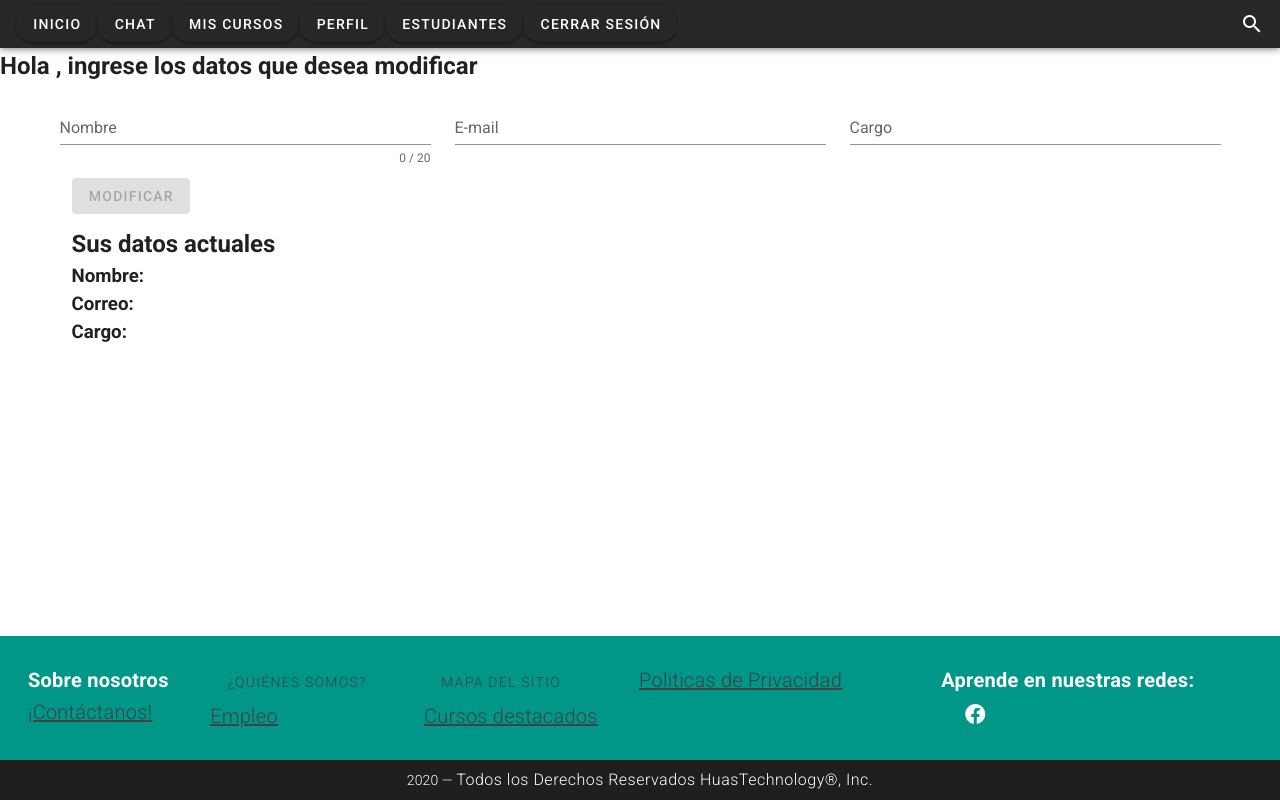
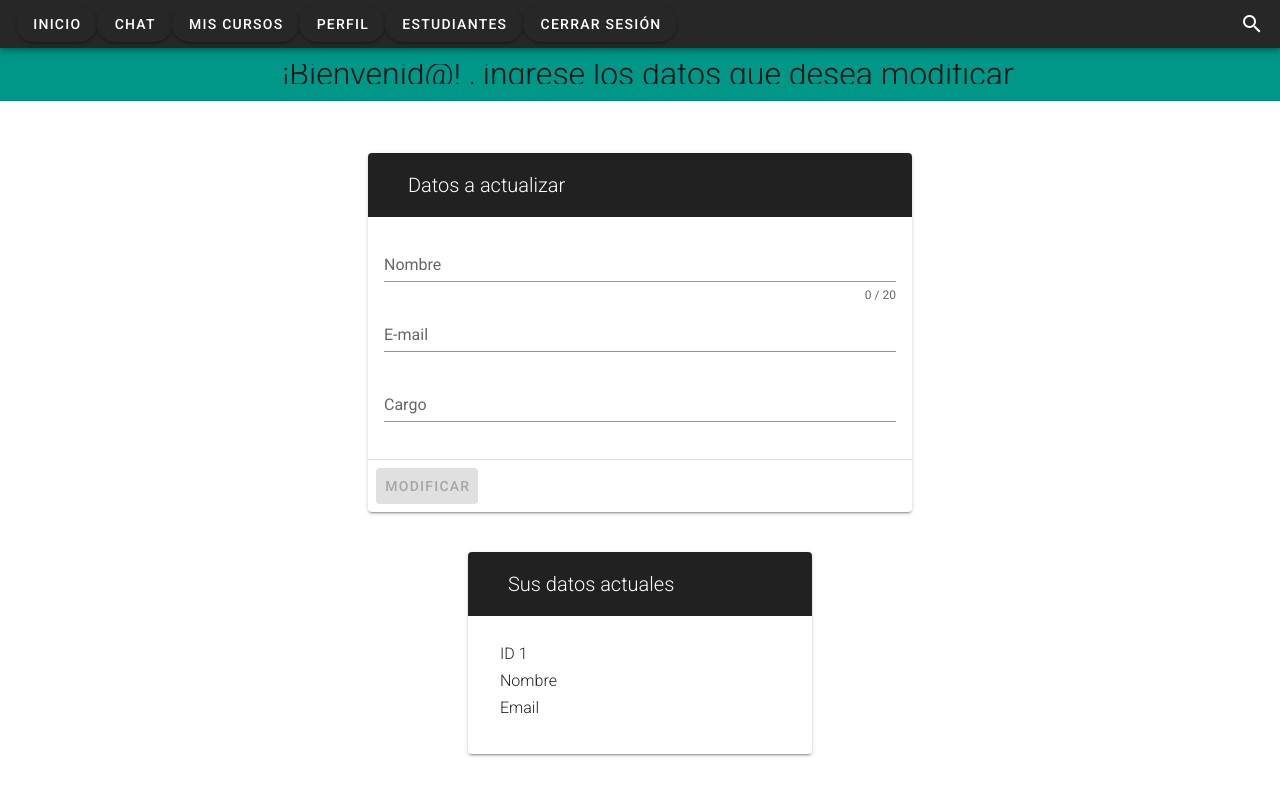
Before and after one commit to DavidMendoza5/GestorCursosTemplate, a Vue app: page /#/ModificarInfo in a window 1280 px wide. Shown: the top 800 px of the page. Built offline with nearby package versions, Linux system fonts and the light colour scheme; sample sign-in values are in the browser's storage.

Commit message:
Se agregó diseño en actualizar un docente

```diff
--- a/src/views/ModificarInfo.vue
+++ b/src/views/ModificarInfo.vue
@@ -1,68 +1,71 @@
 <template>
-    <v-form
-        ref="form"
-        v-model="valid"
-        @submit.prevent="modificarDatos(currentUser.id)">
-    <h2>Hola {{ currentUser.nombre }}, ingrese los datos que desea modificar</h2>
+  <v-app>
+    <v-banner color="teal">
+      <v-row align="center" justify="center">
+        <v-col class="text-center">
+          <h1 class="font-weight-light mx-auto">¡Bienvenid@! {{ currentUser.nombre }}, ingrese los datos que desea modificar</h1>
+        </v-col>
+      </v-row>
+    </v-banner>
+
+    <v-form ref="form" v-model="valid" @submit.prevent="modificarDatos(currentUser.id)">
       <v-container>
-    <v-row>
-        <v-col
-          cols="12"
-          md="4"
-        >
+        <v-card max-width="544" class="mx-auto ma-10">
+          <v-toolbar flat color="grey darken-4">
+            <v-toolbar-title class="font-weight-light white--text ml-6">Datos a actualizar</v-toolbar-title>
+            <v-spacer></v-spacer>
+          </v-toolbar>
+          <v-card-text>
             <v-text-field
             v-model="docente.nombre"
             :rules="nameRules"
             :counter="20"
             label="Nombre"
-            required
-          ></v-text-field>
-        </v-col>
-        <v-col
-          cols="12"
-          md="4"
-        >
+            required>
+            </v-text-field>
             <v-text-field
             v-model="docente.correo"
             :rules="emailRules"
             label="E-mail"
-            required
-          ></v-text-field>
-        </v-col>
-        <v-col
-          cols="12"
-          md="4"
-        >
+            required>
+            </v-text-field>
             <v-text-field
             v-model="docente.cargo"
             :rules="nameRules"
             label="Cargo"
-            required
-          ></v-text-field>
-        </v-col>
-      </v-row>
-    <div class="ma-3">
-      <v-btn
-      :disabled="!valid"
-      color="success"
-      class="mr-4"
-      type="submit"
-      >
+            required>
+            </v-text-field>
+          </v-card-text>
+          <v-divider></v-divider>
+          <v-card-actions>
+            <v-btn :disabled="!valid" color="grey darken-4" class="mr-4 white--text" type="submit">
               Modificar
             </v-btn>
-    </div>
-    <div class="ma-3">
-        <h2>Sus datos actuales</h2>
-        <h3>Nombre: {{ currentUser.nombre }}</h3>
-        <h3>Correo: {{ currentUser.correo }}</h3>
-        <h3>Cargo: {{ currentUser.cargo }}</h3>
-    </div>
+          </v-card-actions>
+        </v-card>
+
+        <v-card max-width="344" class="mx-auto ma-10">
+          <v-toolbar flat color="grey darken-4">
+            <v-toolbar-title class="font-weight-light white--text ml-6">Sus datos actuales</v-toolbar-title>
+            <v-spacer></v-spacer>
+          </v-toolbar>
+          <v-card-text>
+              <v-list-item>
+                <v-list-item-content>
+                  <v-list-item-title class="font-weight-light mb-2">ID {{currentUser.id}}</v-list-item-title>
+                  <v-list-item-title class="font-weight-light mb-2">Nombre {{currentUser.nombre}}</v-list-item-title>
+                  <v-list-item-title class="font-weight-light mb-2">Email {{currentUser.correo}}</v-list-item-title>
+                </v-list-item-content>
+              </v-list-item>
+          </v-card-text>
+        </v-card>
       </v-container>
       <v-snackbar v-model="snackbar">
-      <!--{{ message.message }}--> Docente modificado correctamente
+        Docente modificado correctamente
         <v-btn color="blue" text @click="snackbar=false">cerrar</v-btn>
       </v-snackbar>
     </v-form>
+  </v-app>
 </template>
 
 <script>
```
Lines whose indentation alone changed are shown as unchanged.
